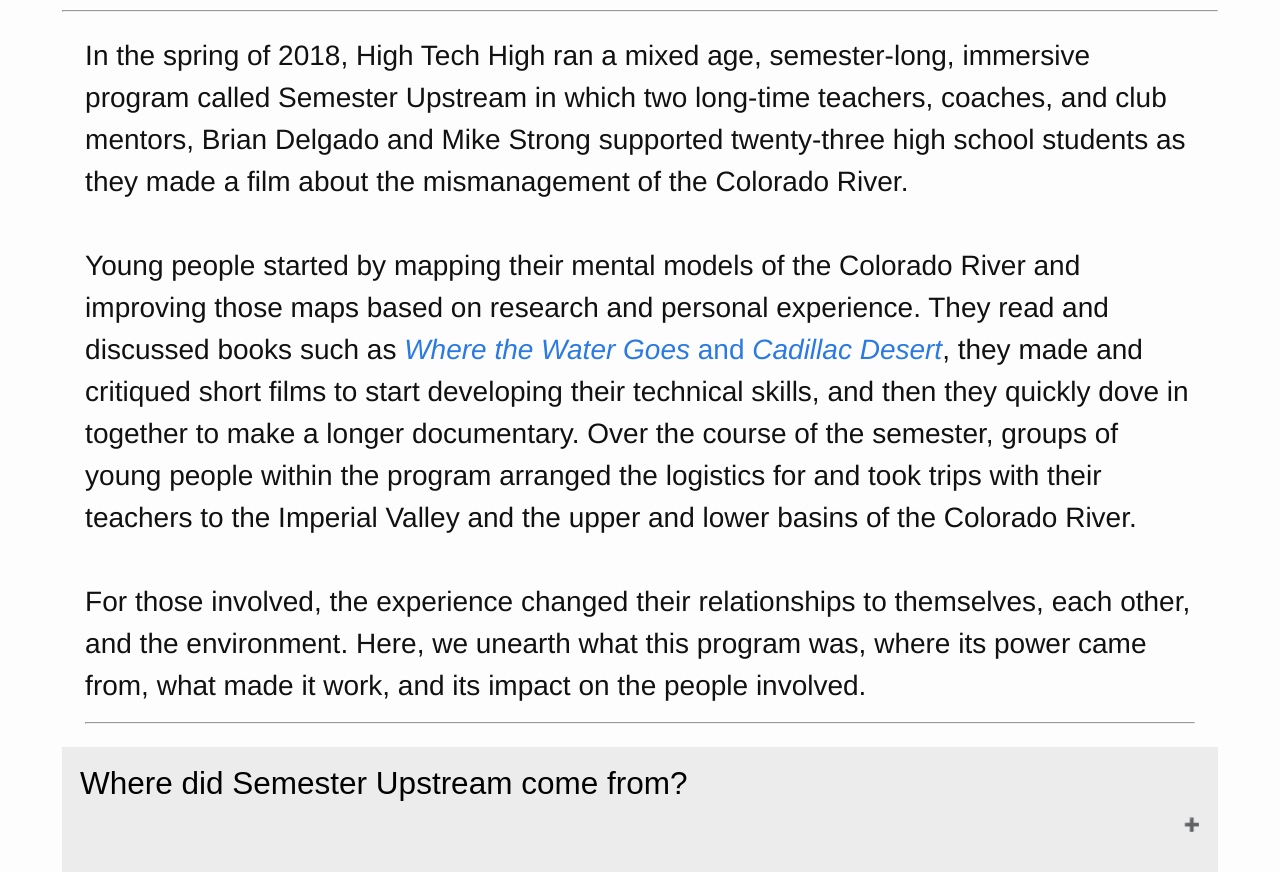
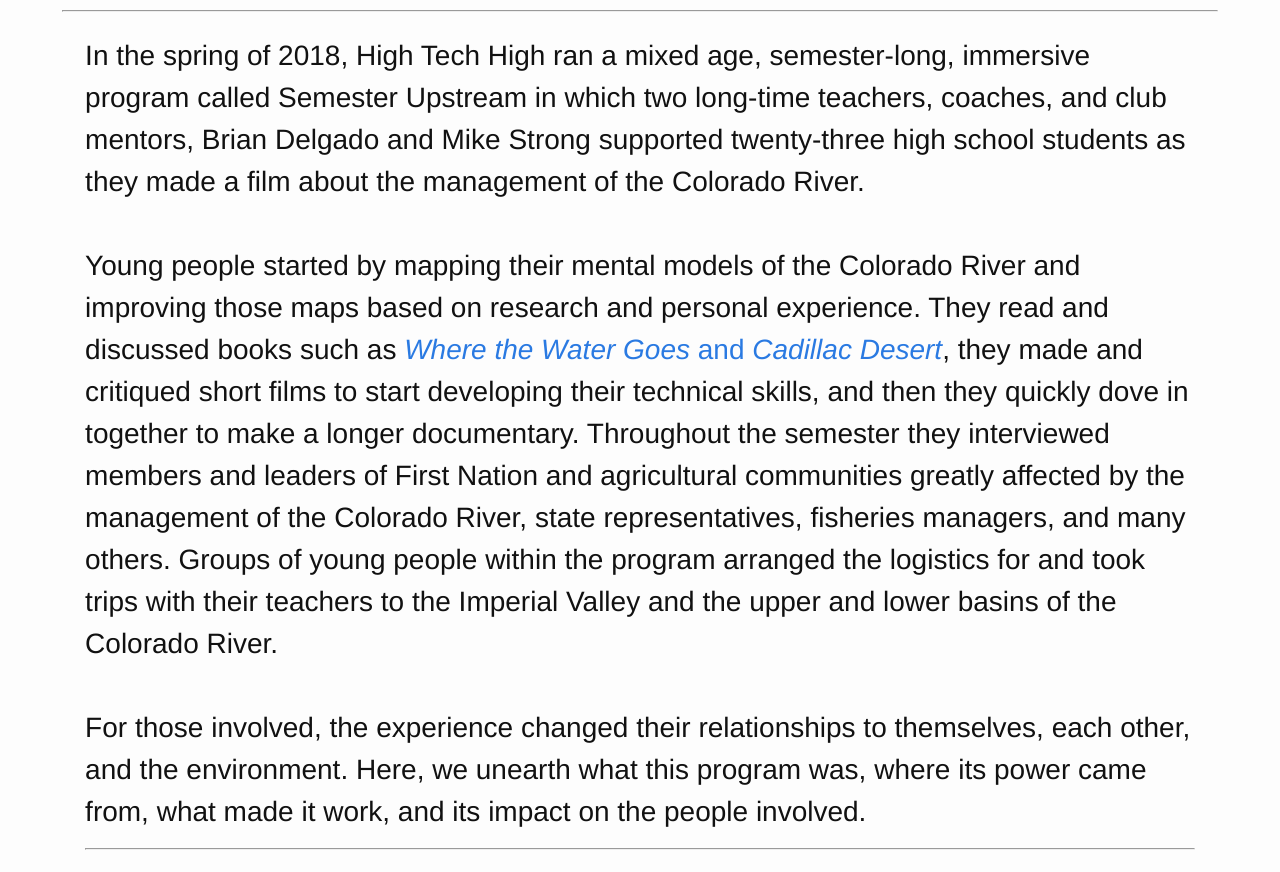
Before and after one commit to mojopi/learning-lab, a Jekyll site: the page built from semester-upstream1.0/index.html, in a window 1280 px wide and 1400 px high, cut to the strip 405-1277 px from the top of the window. Built offline with Jekyll 4.4.1, drawn with Linux system fonts in a browser that asks for light colours.

Commit message:
adding text about interviewing people that Kaleb wanted me to add

```diff
--- a/_config.yml
+++ b/_config.yml
@@ -9,7 +9,7 @@
 title: Learning Lab
 email: molly.josephs@gmail.com
 description: > # this means to ignore newlines until "baseurl:"
-baseurl: "/learning-lab/" # the subpath of your site, e.g. /blog
+baseurl: "/learning-lab" # the subpath of your site, e.g. /blog
 url: "mojopi.github.io/learning-lab" # the base hostname & protocol for your site
 revealurl: "https://mojopi.github.io/learning-lab/reveal"
 twitter_username:
--- a/semester-upstream1.0/index.html
+++ b/semester-upstream1.0/index.html
@@ -70,7 +70,7 @@ h2, h3{
 <section>
 <div style="font-size:2em; padding:2%;"><p>
 
- In the spring of 2018, High Tech High ran a mixed age, semester-long, immersive program called Semester Upstream in which two long-time teachers, coaches, and club mentors, Brian Delgado and Mike Strong supported twenty-three high school students as they made a film about the mismanagement of the Colorado River. <br><br>Young people started by mapping their mental models of the Colorado River and improving those maps based on research and personal experience. They read and discussed books such as <a href="https://www.amazon.com/Where-Water-Goes-Death-Colorado/dp/1594633770"><i>Where the Water Goes</i> and <a href="https://www.amazon.com/Cadillac-Desert-American-Disappearing-Revised/dp/0140178244"><i>Cadillac Desert</i></a>, they made and critiqued short films to start developing their technical skills, and then they quickly dove in together to make a longer documentary. Over the course of the semester, groups of young people within the program arranged the logistics for and took trips with their teachers to the Imperial Valley and the upper and lower basins of the Colorado River.
+ In the spring of 2018, High Tech High ran a mixed age, semester-long, immersive program called Semester Upstream in which two long-time teachers, coaches, and club mentors, Brian Delgado and Mike Strong supported twenty-three high school students as they made a film about the management of the Colorado River. <br><br>Young people started by mapping their mental models of the Colorado River and improving those maps based on research and personal experience. They read and discussed books such as <a href="https://www.amazon.com/Where-Water-Goes-Death-Colorado/dp/1594633770"><i>Where the Water Goes</i> and <a href="https://www.amazon.com/Cadillac-Desert-American-Disappearing-Revised/dp/0140178244"><i>Cadillac Desert</i></a>, they made and critiqued short films to start developing their technical skills, and then they quickly dove in together to make a longer documentary. Throughout the semester they interviewed members and leaders of First Nation and agricultural communities greatly affected by the management of the Colorado River, state representatives, fisheries managers, and many others. Groups of young people within the program arranged the logistics for and took trips with their teachers to the Imperial Valley and the upper and lower basins of the Colorado River.
 <br><br>For those involved, the experience changed their relationships to themselves, each other, and the environment. Here, we unearth what this program was, where its power came from, what made it work, and its impact on the people involved.
 </p>
  <hr>
```
Also changed, not shown: programs/index2.html (renamed from programs/index.html), 8 other files.
